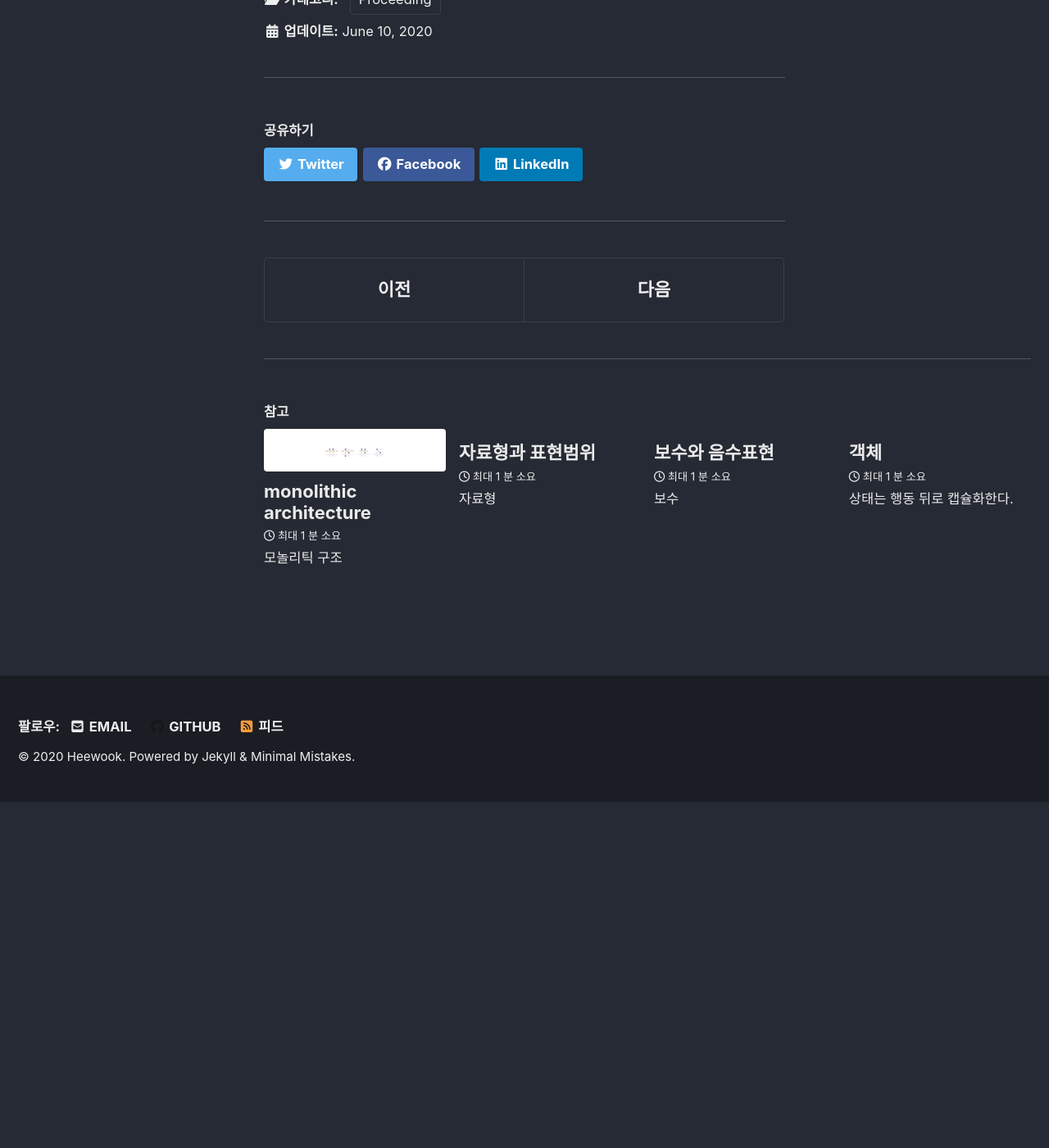
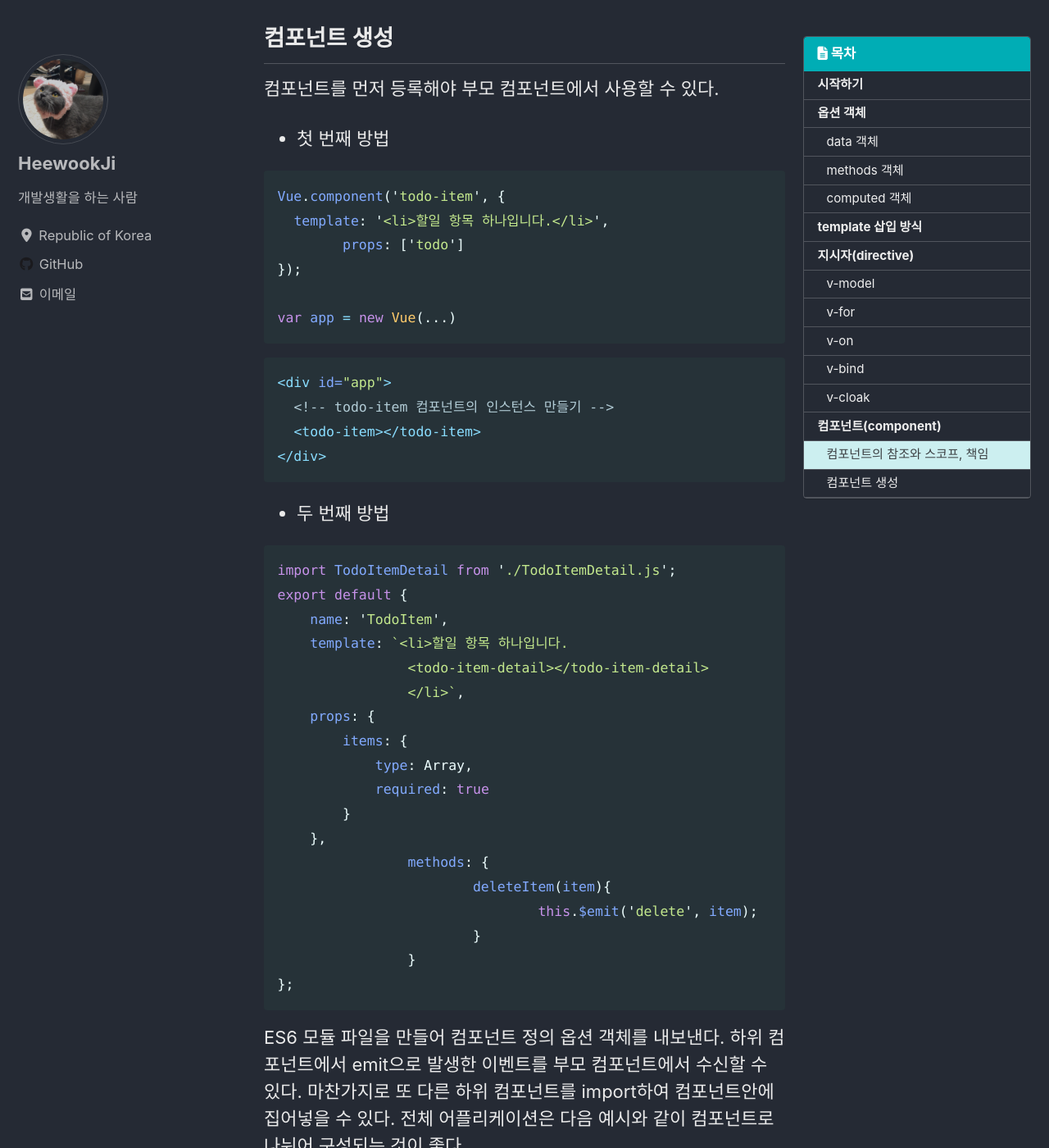
Before and after one commit to Heewookji/te, a Jekyll site: the page built from _posts/Proceeding/2020-06-10-Vuejs2.md, in a window 1280 px wide and 1400 px high, scrolled down 7358 px. Shown: the whole window at 82% size. Built offline with Jekyll 4.4.1, drawn with Linux system fonts in a browser that asks for light colours; cached includes are drawn as plain includes; nearby versions of some CDN libraries; before the commit the page ends 8336 px from its top, so only the background shows below that; some of the changed text lies outside the part shown.

Commit message:
20200618 vue

````diff
--- a/_posts/Proceeding/2020-06-10-Vuejs2.md
+++ b/_posts/Proceeding/2020-06-10-Vuejs2.md
@@ -20,7 +20,8 @@ categories:
 
 ```html
 <!-- 개발버전, 도움되는 콘솔 경고를 포함. -->
-<script src="https://cdn.jsdelivr.net/npm/vue/dist/vue.js"></script>
+<script src="https://cdn.jsdelivr.net/npm/vue/dist/vue.js">
+</script>
 ```
 
 Vue 어플리케이션은 루트 Vue 인스턴스와 컴포넌트 인스턴스라는 두 가지 유형의 Vue 인스턴스로 구성된다.
@@ -183,17 +184,80 @@ Vue 인스턴스로써 생성 중에 Vue 인스턴스와 같은 option 객체를
 컴포넌트는 옵션 객체를 부모 컴포넌트의 프로퍼티에 추가함으로써
 다른 Vue 인스턴스의 범위 안에서만 쓸 수 있게 로컬로 등록할 수도 있다.
 
-## 컴포턴트 스코프
+## 컴포넌트의 참조와 스코프, 책임
 컴포넌트는 자체의 고립된 스코프를 가지기 때문에 자식 컴포넌트에서 부모 데이터를 직접 참조할 수 없다.
 따라서 자식 컴포넌트의 옵션 객체에서 props 프로퍼티를 부모 데이터와 연결해주어야한다.
-컴포넌트를 먼저 등록해야 부모 컴포넌트에서 사용할 수 있다.
+
 
 > 컴포넌트는 하나의 책임에 집중해야한다.
 > studyList는 스터디 목록을 렌더링하는 것에 집중하고, 스터디 삭제나 추가에 대해서는 관여하지 않는다.
 
 ```html
 <div id="app">
-		<study-list :items="studies" @delete="deleteStudy"></study-list>
+ <todo-item :items="items" @delete="deleteItem">
+ </study-list>
+</div>
 ```
 studyList 컴포넌트에서 부모데이터 studies를 items로 받고 있고, delete 사용자 정의 이벤트에 대해 deleteStudy
 리스너를 부착하였다. (해당 컴포넌트에서 this.$emit() 메소드로 트리거한다)
+
+## 컴포넌트 생성
+
+컴포넌트를 먼저 등록해야 부모 컴포넌트에서 사용할 수 있다.
+
+
+- 첫 번째 방법
+
+```javascript
+Vue.component('todo-item', {
+  template: '<li>할일 항목 하나입니다.</li>',
+	props: ['todo']
+});
+
+var app = new Vue(...)
+```
+```html
+<div id="app">
+  <!-- todo-item 컴포넌트의 인스턴스 만들기 -->
+  <todo-item></todo-item>
+</div>
+```
+
+
+
+- 두 번째 방법
+
+```javascript
+import TodoItemDetail from './TodoItemDetail.js';
+export default {
+    name: 'TodoItem',
+    template: `<li>할일 항목 하나입니다.
+		<todo-item-detail></todo-item-detail>
+		</li>`,
+    props: {
+        items: {
+            type: Array,
+            required: true
+        }
+    },
+		methods: {
+			deleteItem(item){
+				this.$emit('delete', item);
+			}
+		}
+};
+```
+
+ES6 모듈 파일을 만들어 컴포넌트 정의 옵션 객체를 내보낸다. 하위 컴포넌트에서 emit으로 발생한 이벤트를
+부모 컴포넌트에서 수신할 수 있다. 마찬가지로 또 다른 하위 컴포넌트를 import하여 컴포넌트안에 집어넣을 수 있다.
+전체 어플리케이션은 다음 예시와 같이 컴포넌트로 나뉘어 구성되는 것이 좋다.
+
+```html
+<div id="app">
+  <app-nav></app-nav>
+  <app-view>
+    <app-sidebar></app-sidebar>
+    <app-content></app-content>
+  </app-view>
+</div>
+```
````
